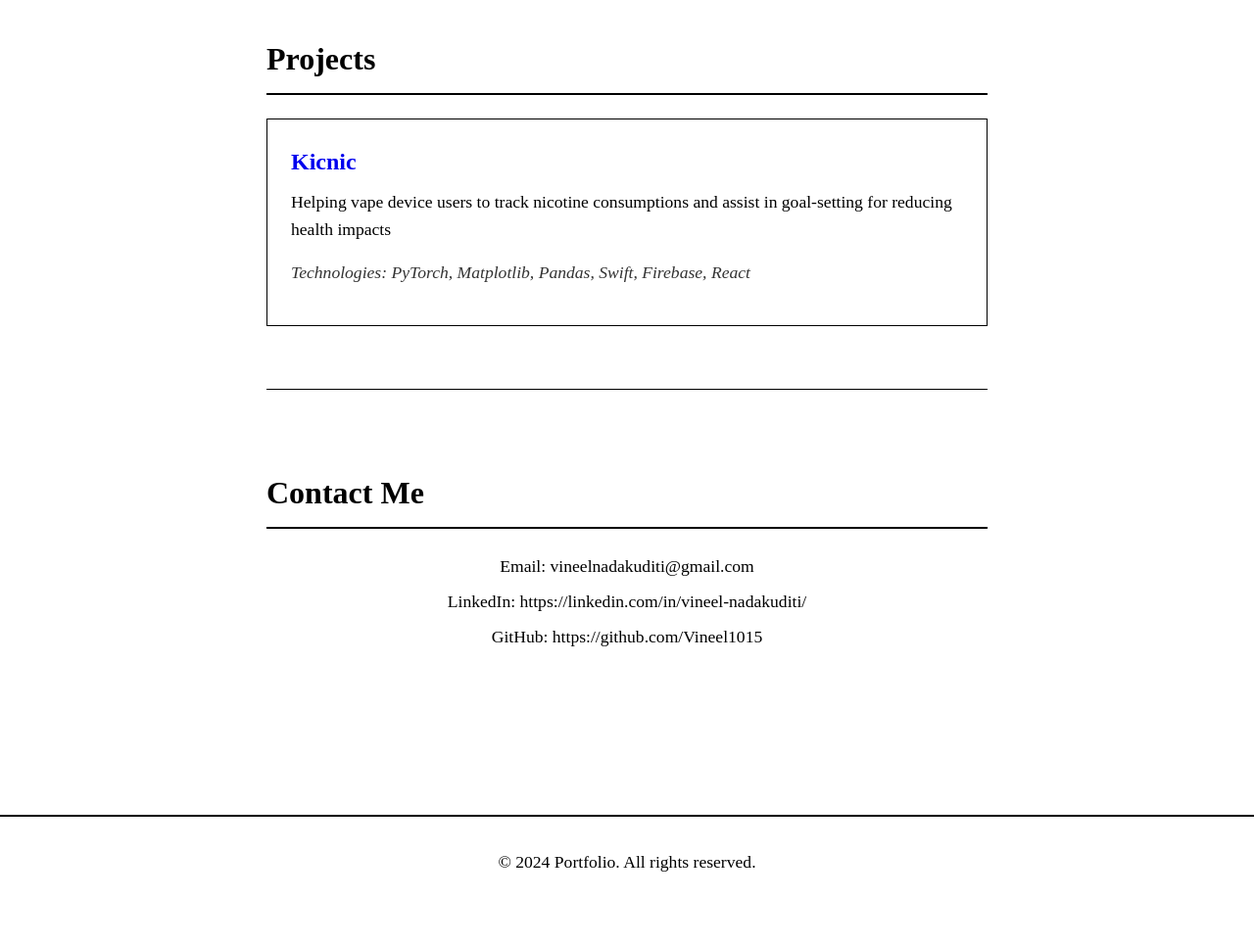
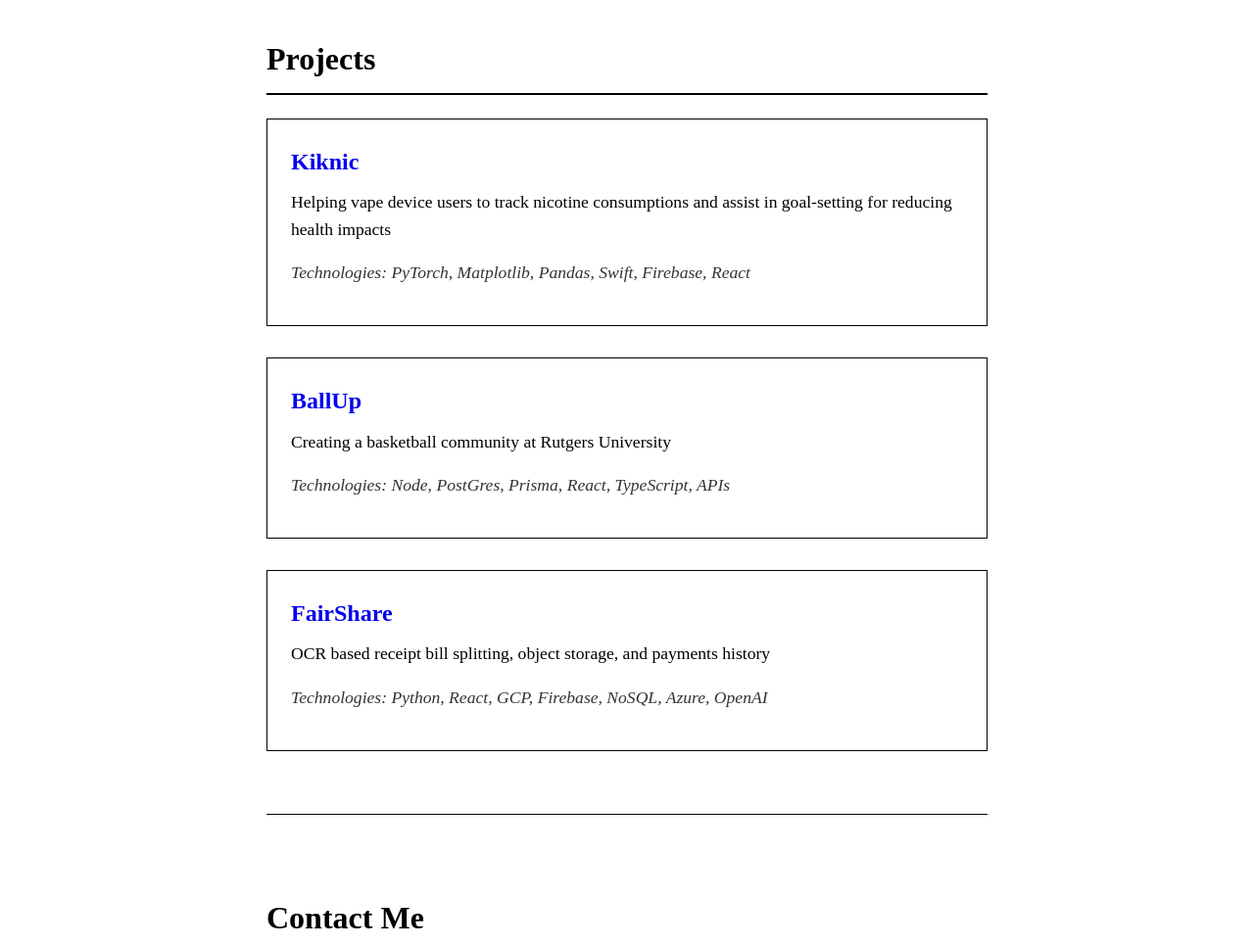
Before and after one commit to Vineel1015/MyPersonalWebsite, a plain HTML site: page index.html in a window 1280 px wide. Shown: the part 1391-2358 px from the top of the page at 98% size. Before the commit the page ends 2333 px from the top, so only its background shows below. Drawn offline with Linux system fonts and the light colour scheme.

Commit message:
Update index.html
new changes to project

```diff
--- a/index.html
+++ b/index.html
@@ -49,9 +49,19 @@
         <section id="projects">
             <h2>Projects</h2>
             <div class="project-item">
-                <h3><a href="https://kicnic.io/">Kicnic</a></h3>
+                <h3><a href="https://kicnic.io/">Kiknic</a></h3>
                 <p class="project-description">Helping vape device users to track nicotine consumptions and assist in goal-setting for reducing health impacts</p>
                 <p class="project-tech">Technologies: PyTorch, Matplotlib, Pandas, Swift, Firebase, React</p>
+            </div>
+            <div class="project-item">
+                <h3><a href="https://github.com/Vineel1015/BallUp">BallUp</a></h3>
+                <p class="project-description">Creating a basketball community at Rutgers University</p>
+                <p class="project-tech">Technologies: Node, PostGres, Prisma, React, TypeScript, APIs</p>
+            </div>
+            <div class="project-item">
+                <h3><a href="https://github.com/Vineel1015/BallUp">FairShare</a></h3>
+                <p class="project-description">OCR based receipt bill splitting, object storage, and payments history</p>
+                <p class="project-tech">Technologies: Python, React, GCP, Firebase, NoSQL, Azure, OpenAI</p>
             </div>
         </section>
 
```
